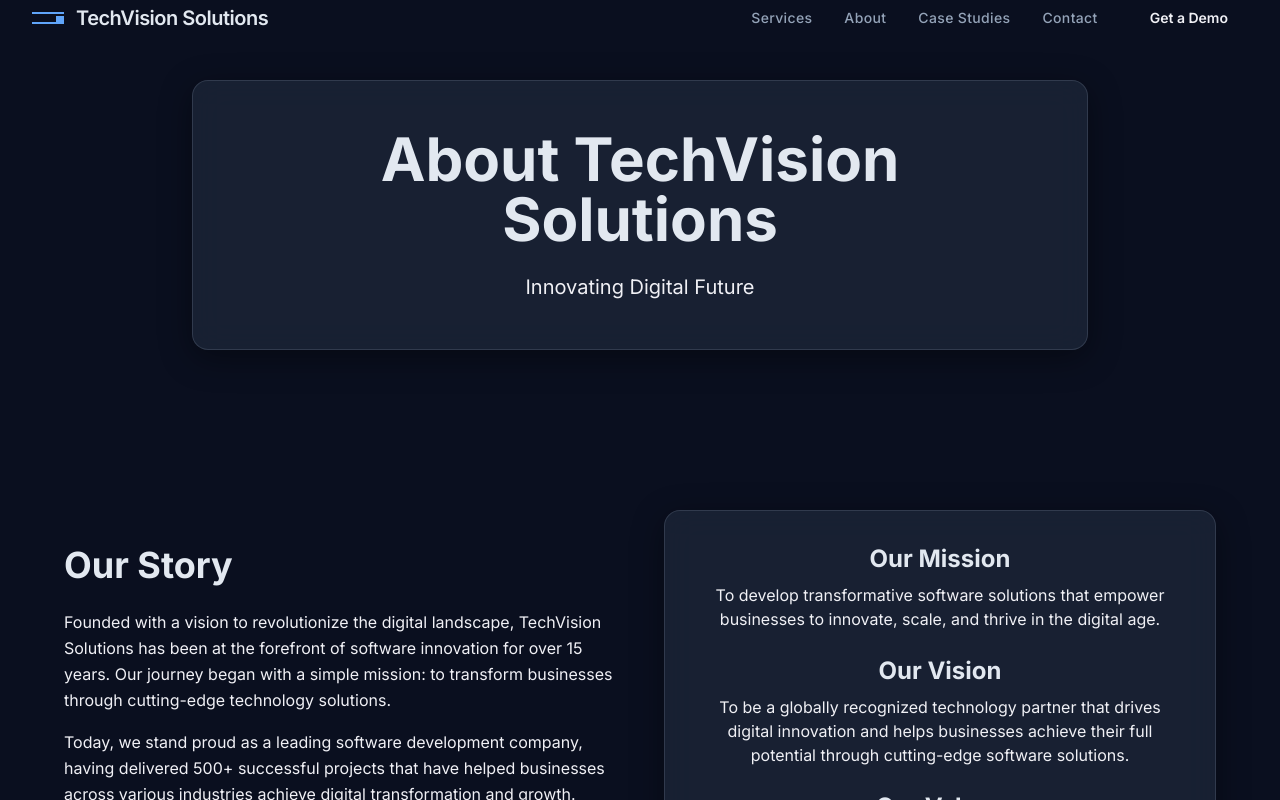
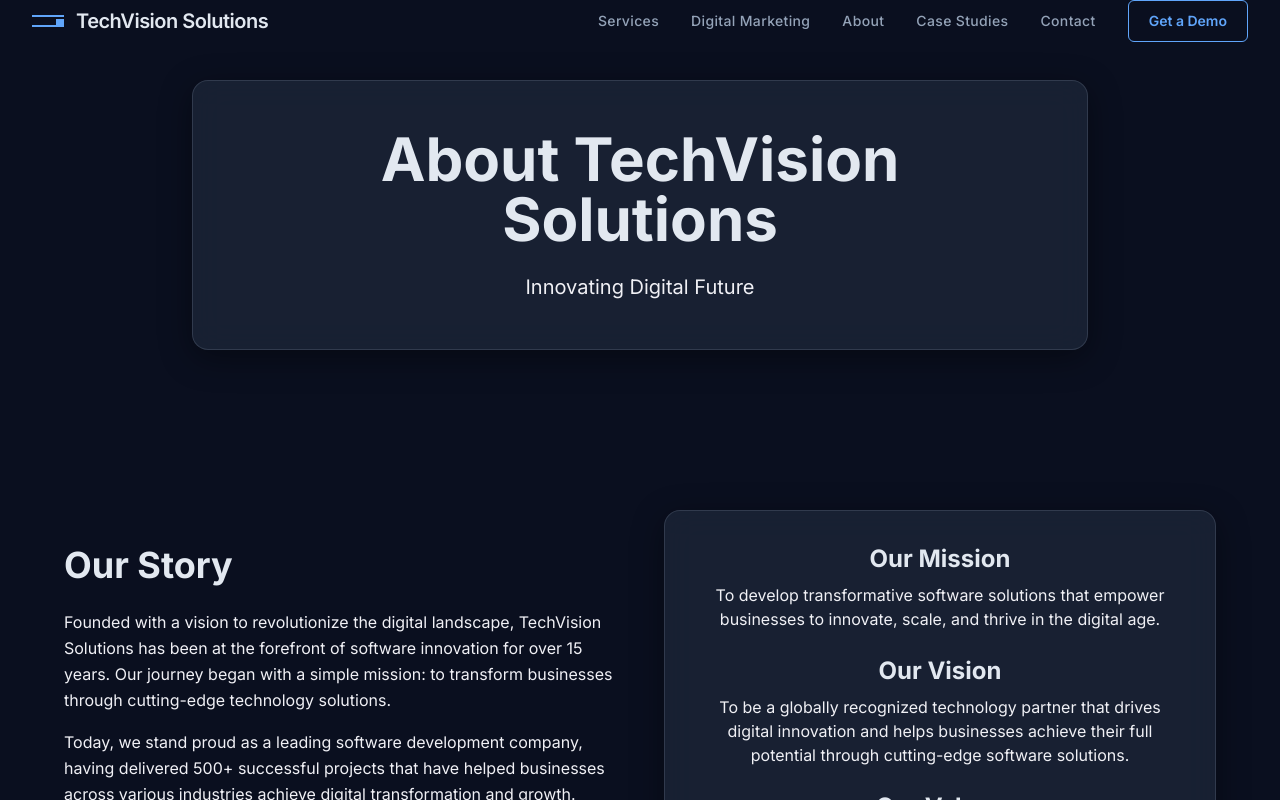
Before and after one commit to sivasandeepg/OurSoftwareWebsite, a Next.js app: page /about in a window 1280 px wide. Shown: the top 800 px of the page. Built offline with nearby package versions, Linux system fonts and the light colour scheme.

Commit message:
dark commit2

```diff
--- a/components/Navbar.jsx
+++ b/components/Navbar.jsx
@@ -38,6 +38,7 @@ const Navbar = () => {
 
   const navItems = [
     { label: 'Services', href: '/services' },
+    { label: 'Digital Marketing', href: '/services' },
     { label: 'About', href: '/about' },
     { label: 'Case Studies', href: '/case-studies' },
     { label: 'Contact', href: '/contact' },
@@ -51,7 +52,7 @@ const Navbar = () => {
         transition={{ duration: 0.6, ease: 'easeOut' }}
         className={`fixed top-0 left-0 right-0 z-50 transition-all duration-300 ${
           scrolled
-            ? 'backdrop-blur-lg bg-white/70 dark:bg-gray-900/70 border-b border-white/20 dark:border-gray-700/50 h-16 shadow-lg'
+            ? 'backdrop-blur-lg bg-background/80 border-b border-border h-16 shadow-lg shadow-black/20'
             : 'h-20'
         }`}
       >
@@ -94,7 +95,7 @@ const Navbar = () => {
               {/* CTA Button */}
               <motion.a
                 href="/contact"
-                className="rounded-md px-5 py-2 text-sm font-semibold"
+                className="rounded-md px-5 py-2.5 text-sm font-semibold border border-primary text-primary hover:bg-primary hover:text-white transition-all duration-300"
                 initial={{ opacity: 0, y: -20 }}
                 animate={{ opacity: 1, y: 0 }}
                 transition={{ delay: 0.5, duration: 0.5 }}
@@ -188,7 +189,7 @@ const Navbar = () => {
                   <motion.a
                     href="/contact"
                     onClick={() => setIsOpen(false)}
-                    className="block w-full mt-8 btn-primary text-center"
+                    className="block w-full mt-8 rounded-md px-5 py-3 text-sm font-semibold text-center border border-primary text-primary hover:bg-primary hover:text-white transition-all duration-300"
                     initial={{ opacity: 0, y: 20 }}
                     animate={{ opacity: 1, y: 0 }}
                     transition={{ delay: 0.4 }}
--- a/config/siteConfig.js
+++ b/config/siteConfig.js
@@ -54,9 +54,9 @@ export const siteConfig = {
       accent: "#0f3460",
     },
     light: {
-      background: "from-amber-50 via-orange-50 to-yellow-50",
-      navBg: "bg-white/70 backdrop-blur-xl border-b border-black/10 shadow-sm",
-      card: "bg-white/60 backdrop-blur-md border border-black/10 shadow-md",
+      background: "from-slate-50 via-white to-slate-100",
+      navBg: "bg-white/80 backdrop-blur-xl border-b border-slate-200/80 shadow-sm",
+      card: "bg-white/80 backdrop-blur-md border border-slate-200 shadow-md",
       text: "text-gray-900",
       subtext: "text-gray-600",
       accent: "#0f3460",
```
